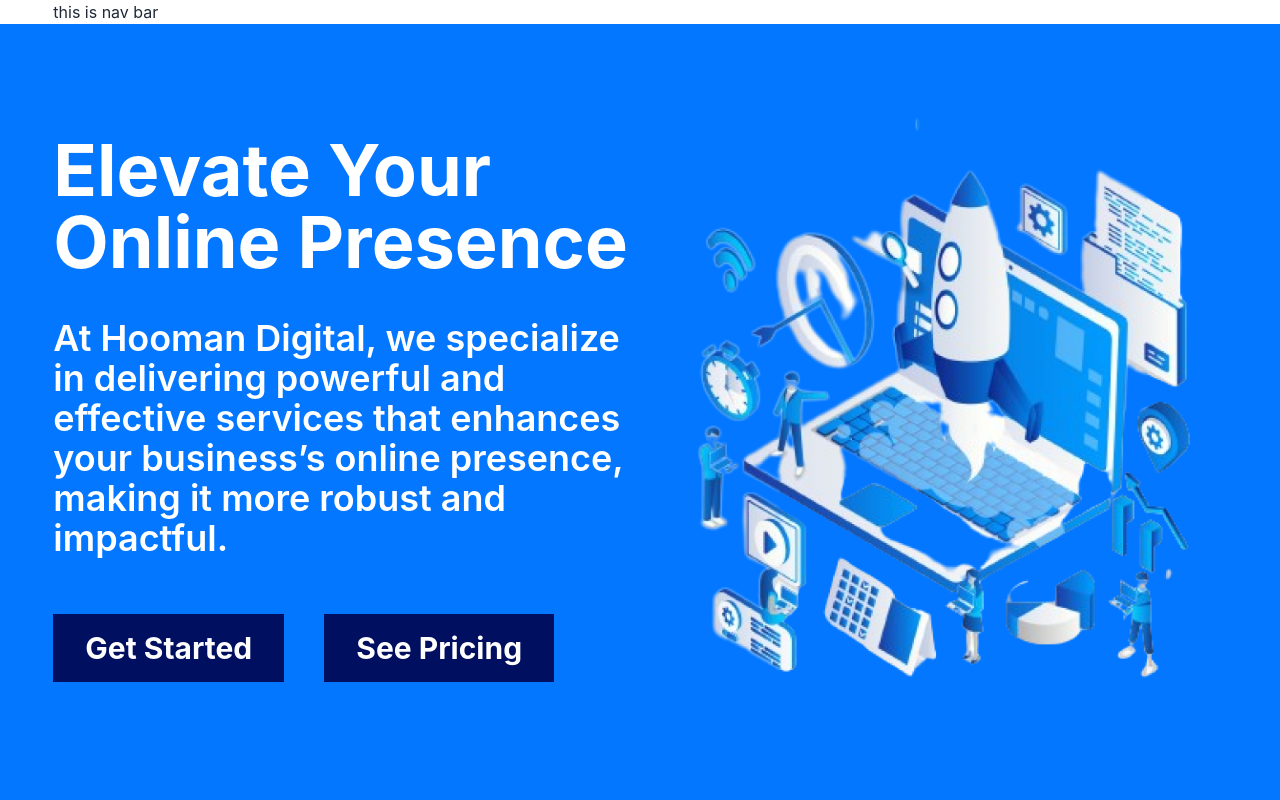
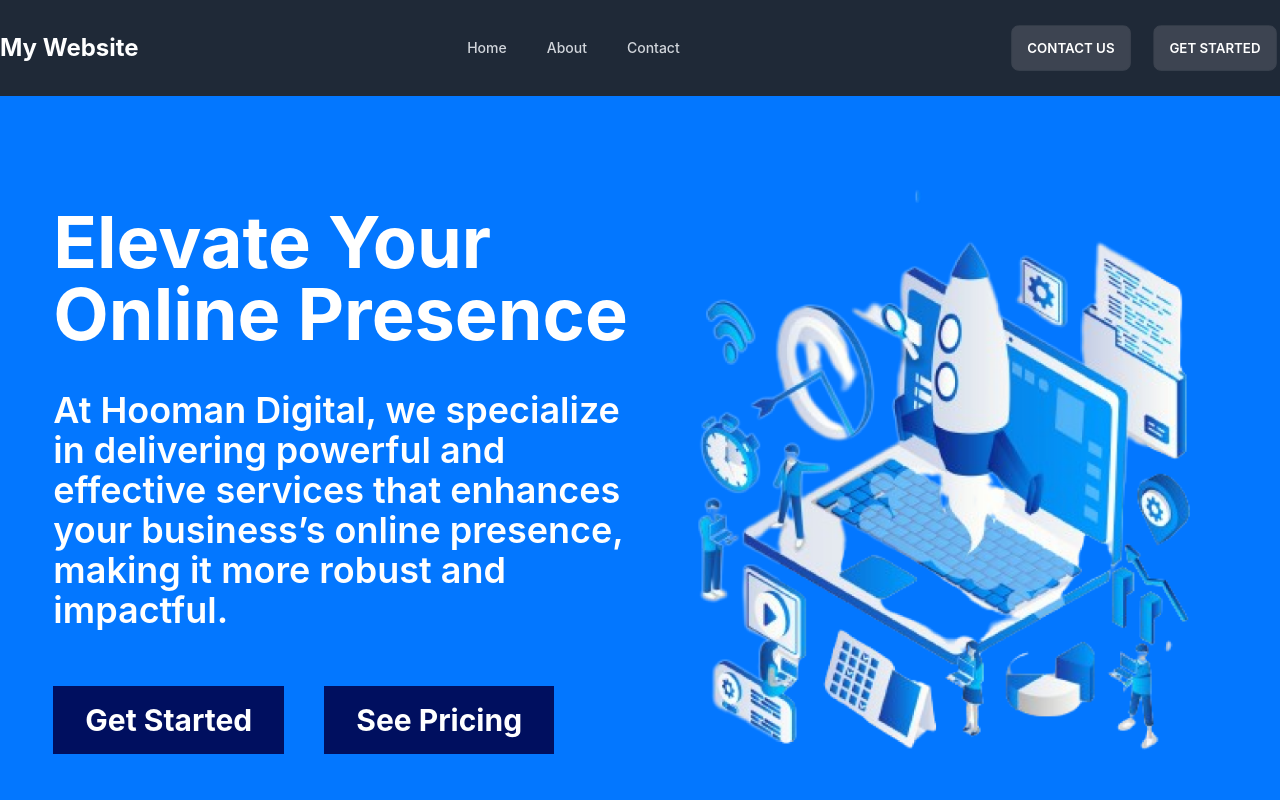
Before and after one commit to Ankan112/hooman-digital-llp, a React (Create React App) app: page / in a window 1280 px wide. Shown: the top 800 px of the page. Built offline with nearby package versions, Linux system fonts and the light colour scheme.

Commit message:
happyCustomer section problem fixed

```diff
--- a/package.json
+++ b/package.json
@@ -3,12 +3,14 @@
   "version": "0.1.0",
   "private": true,
   "dependencies": {
+    "@headlessui/react": "^1.7.11",
     "@testing-library/jest-dom": "^5.14.1",
     "@testing-library/react": "^13.0.0",
     "@testing-library/user-event": "^13.2.1",
     "daisyui": "^2.50.2",
     "react": "^18.2.0",
     "react-dom": "^18.2.0",
+    "react-icons": "^4.7.1",
     "react-router-dom": "^6.8.1",
     "react-scripts": "5.0.1",
     "web-vitals": "^2.1.0"
--- a/public/index.html
+++ b/public/index.html
@@ -1,14 +1,12 @@
 <!DOCTYPE html>
 <html lang="en">
+
 <head>
   <meta charset="utf-8" />
   <link rel="icon" href="%PUBLIC_URL%/favicon.ico" />
   <meta name="viewport" content="width=device-width, initial-scale=1" />
   <meta name="theme-color" content="#000000" />
-    <meta
-      name="description"
-      content="Web site created using create-react-app"
-    />
+  <meta name="description" content="Web site created using create-react-app" />
   <link rel="apple-touch-icon" href="%PUBLIC_URL%/logo192.png" />
   <!--
       manifest.json provides metadata used when your web app is installed on a
@@ -24,8 +22,11 @@
       work correctly both with client-side routing and a non-root public URL.
       Learn how to configure a non-root public URL by running `npm run build`.
     -->
+  <script type="module" src="https://unpkg.com/ionicons@5.5.2/dist/ionicons/ionicons.esm.js"></script>
+  <script nomodule src="https://unpkg.com/ionicons@5.5.2/dist/ionicons/ionicons.js"></script>
   <title>React App</title>
 </head>
+
 <body>
   <noscript>You need to enable JavaScript to run this app.</noscript>
   <div id="root"></div>
@@ -39,5 +40,7 @@
       To begin the development, run `npm start` or `yarn start`.
       To create a production bundle, use `npm run build` or `yarn build`.
     -->
+
 </body>
+
 </html>
--- a/src/Component/Home/HappyCustomer/HappyCustomer.js
+++ b/src/Component/Home/HappyCustomer/HappyCustomer.js
@@ -12,20 +12,20 @@
                 <div>
                     <h2 className='text-center font-bold text-2xl md:text-5xl pt-14 text-white'>Trusted by over <span style={{ color: '#0377FF' }}>200+</span> happy customers, including</h2>
                 </div>
-                <div className='grid grid-cols-1 md:grid-cols-3 lg:grid-cols-5 mt-10 md:mt-20 pb-16 text-white'>
-                    <div>
+                <div className='flex flex-col lg:flex-row justify-between items-center mt-10 md:mt-20 pb-16 text-white'>
+                    <div className='mb-5 md:mb-0'>
                         <img src={customer1} alt="" />
                     </div>
-                    <div>
+                    <div className='mb-5 md:mb-0'>
                         <img src={customer2} alt="" />
                     </div>
-                    <div>
+                    <div className='mb-5 md:mb-0'>
                         <img src={customer3} alt="" />
                     </div>
-                    <div className='bg-white w-56 h-56 flex items-center'>
+                    <div className='bg-white w-56 h-56 flex items-center mb-5 md:mb-0'>
                         <img src={customer4} alt="" />
                     </div>
-                    <div className='bg-white w-56 h-56 flex items-center justify-center'>
+                    <div className='bg-white w-56 h-56 flex items-center justify-center mb-5 md:mb-0'>
                         <img src={customer6} alt="" />
                     </div>
                 </div>
--- a/src/Shared/Navigation/Navigation.js
+++ b/src/Shared/Navigation/Navigation.js
@@ -1,10 +1,92 @@
-import React from 'react';
+import React from "react";
+import { Link } from "react-router-dom";
+import { Disclosure } from "@headlessui/react";
+import { HiMenu, HiX } from "react-icons/hi";
+
+const navigation = [
+    { name: "Home", href: "/" },
+    { name: "About", href: "/about" },
+    { name: "Contact", href: "/contact" },
+];
+
+// function classNames(...classes) {
+//     return classes.filter(Boolean).join(" ");
+// }
 
 const Navigation = () => {
+    // const [mobileMenuOpen, setMobileMenuOpen] = useState(false);
+
+
     return (
-        <section className='max-w-screen-xl w-11/12 mx-auto'>
-            <h1>this is nav bar</h1>
-        </section>
+        <Disclosure as="nav" className="bg-gray-800">
+            {({ open }) => (
+                <>
+                    <div className="max-w-7xl mx-auto px-8 md:px-0">
+                        <div className="flex justify-between h-24">
+                            <div className="flex justify-between w-full items-center">
+                                <Link
+                                    to="/"
+                                    className="flex-shrink-0 text-white font-bold text-2xl"
+                                >
+                                    My Website
+                                </Link>
+                                <div className="hidden md:block">
+                                    <div className="ml-10 flex items-baseline space-x-4">
+                                        {navigation.map((item) => (
+                                            <Link
+                                                key={item.name}
+                                                to={item.href}
+                                                className="text-gray-300 hover:bg-gray-700 hover:text-white px-3 py-2 rounded-md text-sm font-medium"
+                                            >
+                                                {item.name}
+                                            </Link>
+                                        ))}
+                                    </div>
+                                </div>
+                                <div className="hidden md:block">
+                                    <div className="ml-10 flex items-baseline space-x-4">
+                                        <button className="btn">Contact Us</button>
+                                        <button className="btn">Get Started</button>
+                                    </div>
+                                </div>
+                            </div>
+                            <div className="-mr-2 flex md:hidden">
+                                <Disclosure.Button
+                                    className="inline-flex items-center justify-center rounded-md text-gray-400 hover:text-white focus:outline-none  transition-all duration-500"
+                                >
+                                    <span className="sr-only">Open main menu</span>
+                                    {open ? (
+                                        <HiX className="block h-10 w-10" aria-hidden="true" />
+                                    ) : (
+                                        <HiMenu className="block h-10 w-10" aria-hidden="true" />
+                                    )}
+                                </Disclosure.Button>
+                            </div>
+                        </div>
+                    </div>
+
+                    <Disclosure.Panel className="md:hidden">
+                        <div className="px-6 pt-2 pb-3 space-y-1 sm:px-3">
+                            {navigation.map((item) => (
+                                <Link
+                                    key={item.name}
+                                    to={item.href}
+                                    className="text-gray-300 hover:bg-gray-700 hover:text-white block px-3 py-2 rounded-md text-base font-medium"
+                                >
+                                    {item.name}
+                                </Link>
+                            ))}
+                            <div>
+                                <button className="btn">Contact Us</button>
+                            </div>
+                            <div>
+                                <button className="btn">Get Started</button>
+                            </div>
+                        </div>
+                    </Disclosure.Panel>
+                </>
+            )}
+        </Disclosure>
     );
 };
 
```
Also changed, not shown: 2 other files (tests, documents, lock files or other folders). Lines whose indentation alone changed are shown as unchanged.
